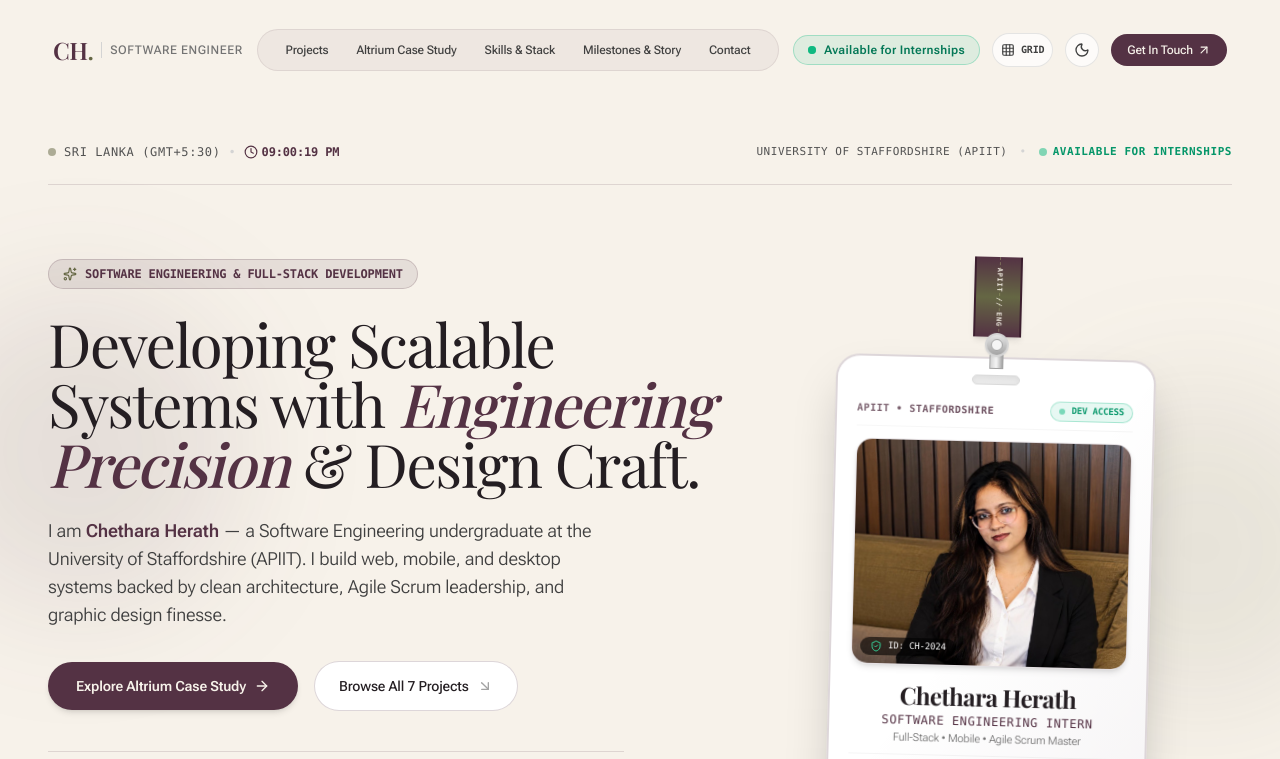
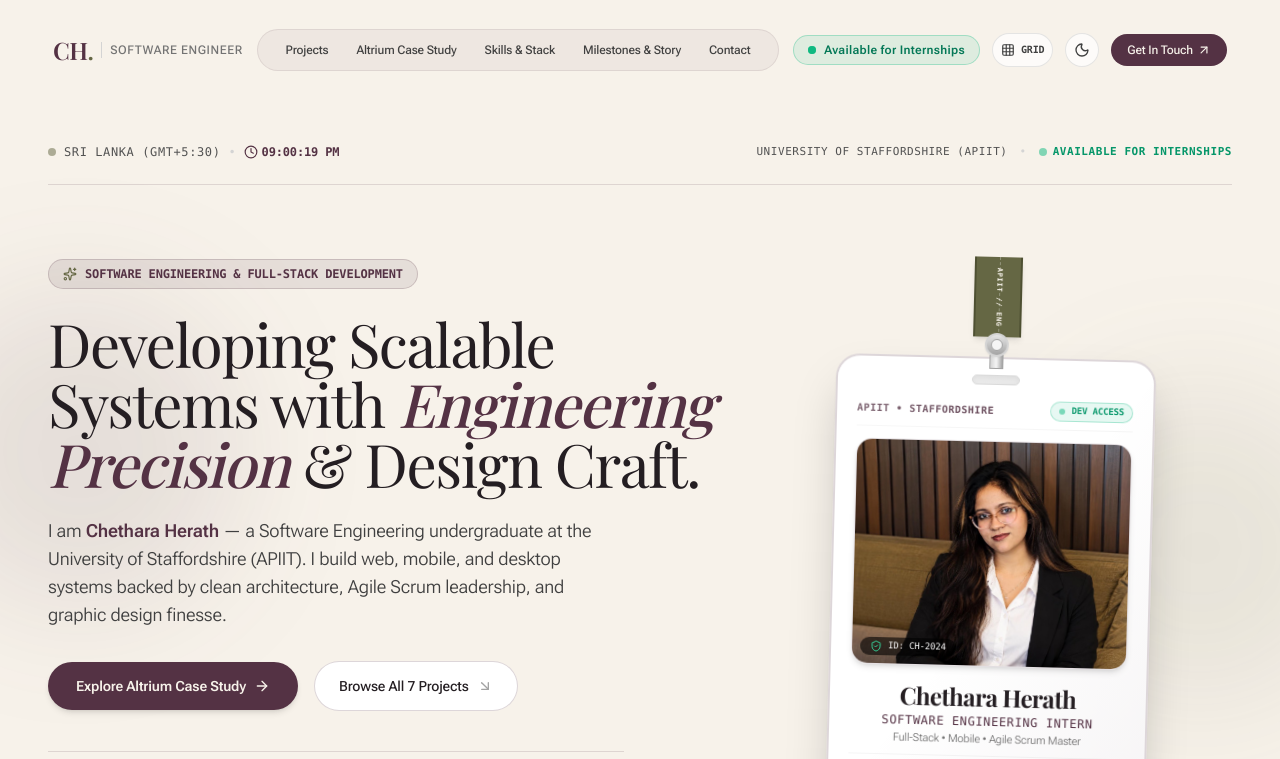
Before and after one commit to chetharaherath-creator/portfolio, a React (Vite) app: page / in a window 1280 px wide. Shown: the top 759 px of the page. Built offline with nearby package versions, Linux system fonts and the light colour scheme; a web font is replaced by a local one.

Commit message:
Set lanyard ribbon strap to solid Pantone Olive Drab

```diff
--- a/src/components/InteractiveBadge.tsx
+++ b/src/components/InteractiveBadge.tsx
@@ -57,10 +57,10 @@ export const InteractiveBadge: React.FC = () => {
       >
         {/* Fabric Lanyard Ribbon hanging from top */}
         <div className="relative z-20 flex flex-col items-center -mb-3 pointer-events-none">
-          {/* Ribbon Strap with Plum & Olive Stitching */}
-          <div className="w-10 sm:w-12 h-16 sm:h-20 bg-gradient-to-b from-[#543244] via-[#656744] to-[#543244] shadow-md relative overflow-hidden flex items-center justify-center border-x-2 border-[#3C1F2F]">
-            <div className="absolute inset-y-0 w-1 border-r border-dashed border-[#B5BC7E]/40" />
-            <span className="text-[7px] font-mono font-bold tracking-widest text-[#F7F2EA]/90 uppercase rotate-90 whitespace-nowrap">
+          {/* Fabric Lanyard Ribbon in Pantone Olive Drab */}
+          <div className="w-10 sm:w-12 h-16 sm:h-20 bg-[#656744] shadow-md relative overflow-hidden flex items-center justify-center border-x-2 border-[#4E5032]">
+            <div className="absolute inset-y-0 w-1 border-r border-dashed border-white/30" />
+            <span className="text-[7px] font-mono font-bold tracking-widest text-[#F7F2EA] uppercase rotate-90 whitespace-nowrap drop-shadow-xs">
               APIIT // ENG
             </span>
           </div>
```
